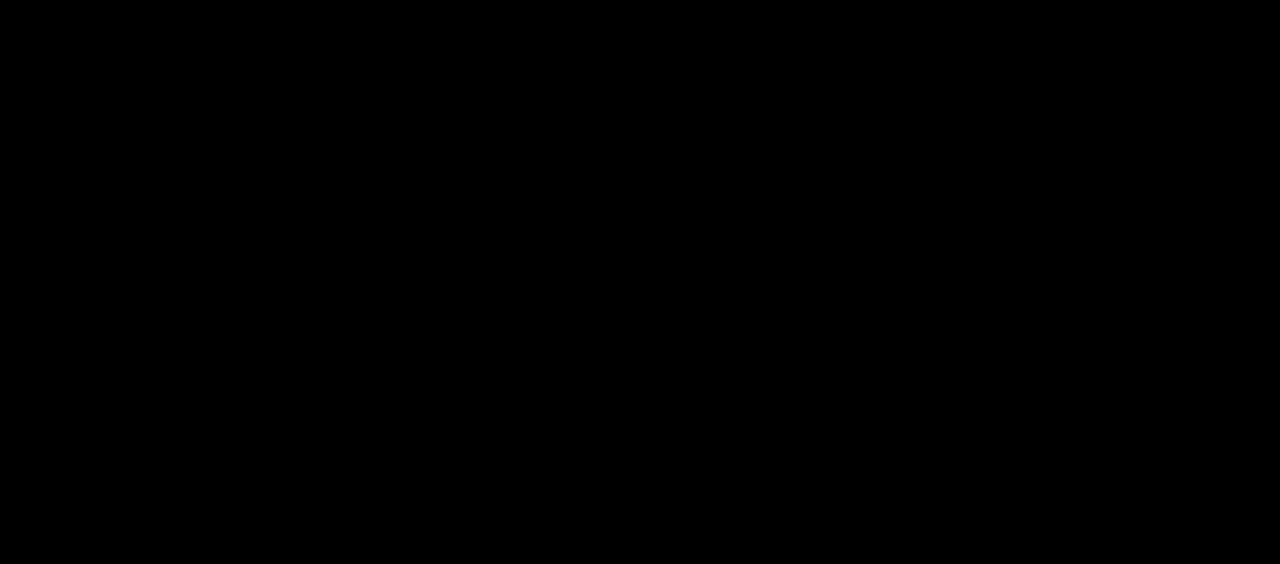
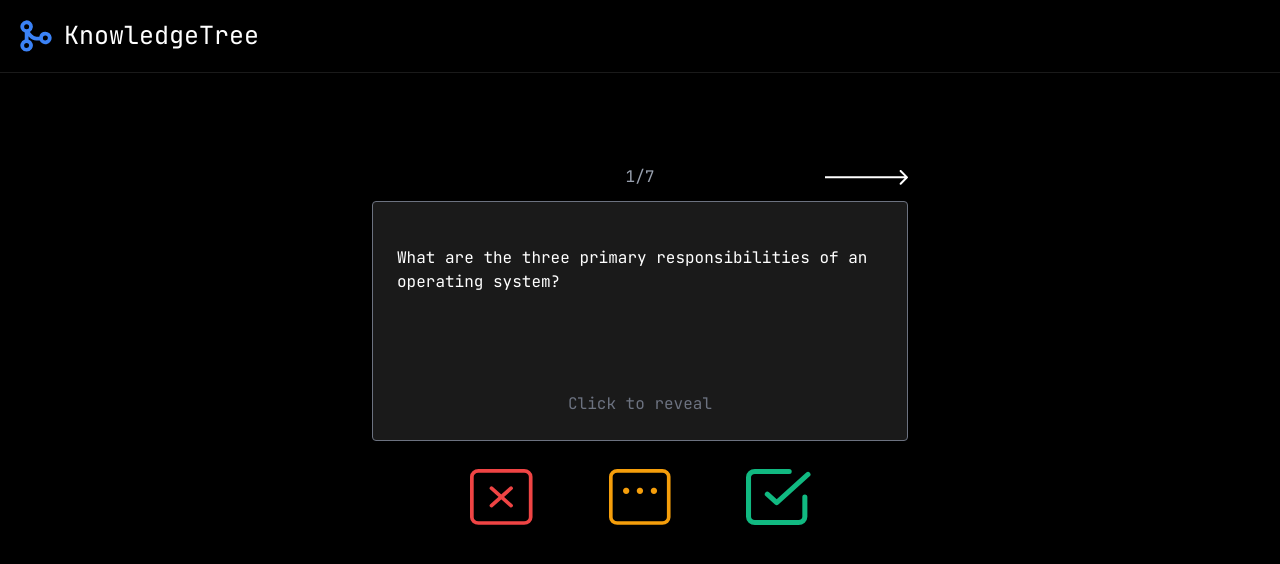
Before and after one commit to lsc27Hunter/knowledge-tree, a React (Vite) app in the folder client/: page /study/1 in a window 1280 px wide. Before the commit this address had no page. Shown: the top 564 px of the page. Built offline with nearby package versions, Linux system fonts and the light colour scheme.

Commit message:
feat: results screen

```diff
--- a/client/src/App.tsx
+++ b/client/src/App.tsx
@@ -13,7 +13,7 @@ function App() {
         <Route path="/dashboard" element={<DashboardPage />} />
         <Route path="/login" element={<LoginPage />} />
         <Route path="/register" element={<RegisterPage />} />
-        <Route path="/study" element={<StudyPage />} />
+        <Route path="/study/:deckId" element={<StudyPage />} />
       </Routes>
     </div>
   );
--- a/client/src/mockData.ts
+++ b/client/src/mockData.ts
@@ -1,12 +1,48 @@
-interface Card {
+export interface Deck {
+  id: number;
+  name: string;
+  mastery: number;
+  cards: Card[];
+}
+
+export interface Card {
   id: number;
   question: string;
   answer: string;
 }
 
+interface DeckCreate {
+  name: string;
+  mastery: number;
+  cards: CardCreate[];
+};
+
 type CardCreate = Omit<Card, "id">;
 
-const cards: CardCreate[] = [
+let nextDeckId = 1;
+let nextCardId = 1;
+
+function createDeck(deck: DeckCreate): Deck {
+  return {
+    id: nextDeckId++,
+    name: deck.name,
+    mastery: deck.mastery,
+    cards: deck.cards.map(createCard),
+  };
+}
+
+function createCard(card: CardCreate): Card {
+  return {
+    id: nextCardId++,
+    ...card
+  };
+}
+
+const decksToCreate: DeckCreate[] = [
+  {
+    name: "Operating Systems",
+    mastery: 61,
+    cards: [
       {
         question: "What are the three primary responsibilities of an operating system?",
         answer: "1. Process management\n2. Memory management\n3. File system and device management",
@@ -35,11 +71,12 @@ const cards: CardCreate[] = [
         question: "Which scheduling algorithm is used in a timesharing environment?",
         answer: "Round Robin (RR)",
       },
+    ]
+  }
 ];
 
-export function getCards(): Card[] {
-  return cards.map((card, i) => ({
-    id: i + 1,
-    ...card
-  }));
+const decks: Deck[] = decksToCreate.map(createDeck);
+
+export function getDeckById(id: number): Deck | null {
+  return decks.find(deck => deck.id === id) ?? null;
 }
--- a/client/src/pages/Study.tsx
+++ b/client/src/pages/Study.tsx
@@ -5,11 +5,85 @@ import ArrowRight from "../assets/arrow-right-thin.svg";
 import GreenCheckSquare from "../assets/green-check-square.svg";
 import YellowSquare from "../assets/yellow-square.svg";
 import RedXSquare from "../assets/red-x-square.svg";
-import { getCards } from "../mockData";
+import { getDeckById, type Card as CardData } from "../mockData";
+import { useParams } from "react-router-dom";
 
 const StudyPage: React.FC = () => {
-  const cards = getCards();
-  const [index, setIndex] = useState(0);
+  return (
+    <>
+      <Navbar version="Blank" />
+      <StudySection />
+    </>
+  );
+};
+
+type StudySectionPage = "cards" | "results";
+type CardId = number;
+type Rating = "red" | "yellow" | "green";
+type StartFrom = "front" | "back";
+type RateResult = "rated" | "unrated";
+
+function StudySection() {
+  const deckId = parseInt(useParams().deckId!);
+  const [startFrom, setStartFrom] = useState<StartFrom>("front");
+  const [page, setPage] = useState<StudySectionPage>("cards");
+  const [ratings, setRatings] = useState<Map<CardId, Rating>>(new Map());
+
+  const deck = getDeckById(deckId);
+  if (deck == null) {
+    console.error("deck not found.");
+    return (<div>Error: deck not found.</div>);
+  }
+  const cards = deck.cards;
+
+  function gotoResults() {
+    setPage("results");
+  }
+  function goBackToCards() {
+    setPage("cards");
+    setStartFrom("back");
+  }
+  function rate(id: CardId, rating: Rating): RateResult {
+    const newRatings = new Map(ratings);
+    const ratingNow = newRatings.get(id);
+    let rateResult: RateResult | undefined;
+    if (ratingNow === rating) {
+      newRatings.delete(id);
+      rateResult = "unrated";
+    } else {
+      newRatings.set(id, rating);
+      rateResult = "rated";
+    }
+    setRatings(newRatings);
+    return rateResult;
+  }
+
+  function getPage() {
+    switch (page) {
+      case "cards": return (<CardsSection cards={cards} startFrom={startFrom} ratings={ratings} gotoResults={gotoResults} rate={rate} />);
+      case "results": return (<ResultsSection ratings={ratings} cardCount={cards.length} goBackToCards={goBackToCards} />);
+    }
+  }
+
+  return (
+    <div className="flex w-full justify-center">
+      <div className="flex flex-col w-full max-w-140 items-center px-3 mt-21">
+        {getPage()}
+      </div>
+    </div>
+  );
+}
+
+interface CardsSectionProps {
+  cards: CardData[],
+  startFrom: StartFrom,
+  ratings: Map<CardId, Rating>,
+  gotoResults: () => void,
+  rate: (id: CardId, rating: Rating) => RateResult,
+}
+
+function CardsSection({ cards, startFrom, ratings, gotoResults, rate: _rate }: CardsSectionProps) {
+  const [index, setIndex] = useState(toInitialIndex(startFrom, cards.length));
   const [revealed, setRevealed] = useState(false);
   function prev() {
     const i = index - 1;
@@ -23,6 +97,8 @@ const StudyPage: React.FC = () => {
     if (i < cards.length) {
       setIndex(i);
       setRevealed(false);
+    } else {
+      gotoResults();
     }
   }
   useEffect(() => {
@@ -30,7 +106,6 @@ const StudyPage: React.FC = () => {
       switch (e.key) {
         case "ArrowLeft": { prev(); break; }
         case "ArrowRight": { next(); break; }
-        case " ": { toggleRevealed(); break; }
       }
     }
     document.addEventListener("keydown", onKeyDown);
@@ -38,66 +113,263 @@ const StudyPage: React.FC = () => {
       document.removeEventListener("keydown", onKeyDown);
     };
   });
-  function onRed() {
+  function rate(rating: Rating) {
+    if (cards.length === 0) return;
+    const card = cards[index];
+    const rateResult = _rate(card.id, rating);
+    if (rateResult === "rated") {
       next();
     }
+  }
+  function onRed() {
+    rate("red");
+  }
   function onYellow() {
-    next();
+    rate("yellow");
   }
   function onGreen() {
-    next();
+    rate("green");
   }
   function toggleRevealed() {
     setRevealed(!revealed);
   }
 
-  const card = cards.length > 0 ? cards[index] : null;
+  if (cards.length === 0) {
+    return (
+      <div className="flex justify-center items-center min-h-120">
+        <div className="text-white font-inter">No cards!</div>
+      </div>
+    );
+  }
+  const card = cards[index];
+  const rating = ratings.get(card.id);
 
   return (
     <>
-      <Navbar version="Blank" />
-      <div className="flex w-full justify-center">
-        <div className="flex flex-col w-full max-w-140 items-center px-3 mt-24 select-none">
-          <div className="grid w-full items-center" style={{ gridTemplateColumns: "1fr auto 1fr"}}>
-            {index > 0 && <button className="cursor-pointer col-1 justify-self-start" onClick={prev}>
+      <CardNav cardCount={cards.length} index={index} prev={prev} next={next} />
+      <Card className="mt-1" question={card.question} answer={card.answer} revealed={revealed} rating={rating} toggleRevealed={toggleRevealed} />
+      <ButtonRow className="sm:mt-7 mt-6" onRed={onRed} onYellow={onYellow} onGreen={onGreen} rating={rating} />
+    </>
+  );
+}
+
+function toInitialIndex(startFrom: StartFrom, cardCount: number) {
+  switch (startFrom) {
+    case "front": { return 0; }
+    case "back": { return cardCount - 1; }
+  }
+}
+
+interface ResultsSectionProps {
+  ratings: Map<CardId, Rating>;
+  cardCount: number;
+  goBackToCards: () => void;
+}
+
+function ResultsSection({ ratings, cardCount, goBackToCards }: ResultsSectionProps) {
+  useKeyDown("ArrowLeft", goBackToCards);
+  let greens = 0;
+  let yellows = 0;
+  let reds = 0;
+  for (const rating of ratings.values()) {
+    switch (rating) {
+      case "green": { greens++; break; }
+      case "yellow": { yellows++; break; }
+      case "red": { reds++; break; }
+    }
+  }
+  const skipped = cardCount - greens - yellows - reds;
+  const rated = cardCount - skipped;
+  const score = rated === 0 ? null : Math.floor((greens * 2 + yellows) / (rated * 2) * 100);
+  return (
+    <>
+      <ResultsNav prev={goBackToCards} />
+      <table className="text-white font-jetbrains mr-6 mt-6 table-fixed border-separate border-spacing-x-3 border-spacing-y-1.5">
+        <tr><td className="text-right text-success-green">Mastered</td><td className="text-right">{greens}</td></tr>
+        <tr><td className="text-right text-warning-yellow">Working on</td><td className="text-right">{yellows}</td></tr>
+        <tr><td className="text-right text-danger-red">Forgot</td><td className="text-right">{reds}</td></tr>
+        <tr><td className="text-right text-gray-300">Skipped</td><td className="text-right">{skipped}</td></tr>
+      </table>
+
+      {score !== null && <div className="text-lg font-jetbrains flex gap-x-3 mt-6">
+        <div className="text-purple-500">Final Score</div><div className="text-white">{score}%</div>
+      </div>}
+    </>
+  );
+}
+
+interface CardNavProps {
+  cardCount: number;
+  index: number;
+  prev: () => void;
+  next: () => void;
+}
+
+function CardNav({ cardCount, index, prev, next }: CardNavProps) {
+  return (
+    <div className="grid w-full items-center h-10 select-none" style={{ gridTemplateColumns: "1fr auto 1fr"}}>
+      {index > 0 && <button className="h-full cursor-pointer col-1 justify-self-start" onClick={prev}>
         <img className="rotate-180" src={ArrowRight} alt="next" />
       </button>}
-            {cards.length > 0 && <div className="text-gray-400 font-jetbrains col-2 justify-self-center">{index + 1}/{cards.length}</div>}
-            <button className="cursor-pointer col-3 justify-self-end" onClick={next}>
+      {cardCount > 0 && <div className="text-gray-400 font-jetbrains col-2 justify-self-center">{index + 1}/{cardCount}</div>}
+      <button className="h-full cursor-pointer col-3 justify-self-end" onClick={next}>
         <img src={ArrowRight} alt="next" />
       </button>
     </div>
-          <div className="mt-3 flex flex-col pt-11 pb-6 px-6 font-jetbrains items-center justify-between bg-primary-grey border active:bg-[#222] border-primary-light-grey rounded w-full min-h-60 cursor-pointer"
+  );
+}
+
+interface ResultsNavProps {
+  prev: () => void;
+}
+
+function ResultsNav({ prev }: ResultsNavProps) {
+  return (
+    <div className="grid w-full items-center h-10 select-none" style={{ gridTemplateColumns: "1fr auto 1fr"}}>
+      <button className="h-full cursor-pointer col-1 justify-self-start" onClick={prev}>
+        <img className="rotate-180" src={ArrowRight} alt="next" />
+      </button>
+      <div className="text-white text-2xl font-inter col-2 justify-self-center">Results</div>
+    </div>
+  );
+}
+
+interface ButtonRowProps {
+  className?: string;
+  rating: Rating | undefined;
+  onRed: () => void;
+  onYellow: () => void;
+  onGreen: () => void;
+}
+
+function ButtonRow({ className = "", rating, onRed, onYellow, onGreen }: ButtonRowProps) {
+  return (
+    <div className={`grid items-center w-full sm:px-15 h-14 ${className}`} style={{ gridTemplateColumns: "1fr 1fr 1fr" }}>
+      <RedButton onPress={onRed} selected={rating === "red"} />
+      <YellowButton onPress={onYellow} selected={rating === "yellow"} />
+      <GreenButton onPress={onGreen} selected={rating === "green"} />
+    </div>
+  );
+}
+
+interface ButtonProps {
+  selected: boolean;
+  onPress: () => void;
+}
+
+function RedButton({ selected, onPress }: ButtonProps) {
+  const scale = useButtonScale("1", selected, onPress);
+  return (
+    <button className={`cursor-pointer justify-self-center ${scale}`}
+      style={{ transition: "scale 0.08s ease-out" }} onClick={onPress}>
+      <img className="h-14" src={RedXSquare} alt="forgot" />
+    </button>
+  );
+}
+
+function YellowButton({ selected, onPress }: ButtonProps) {
+  const scale = useButtonScale("2", selected, onPress);
+  return (
+    <button className={`relative text-5xl cursor-pointer justify-self-center ${scale}`}
+      style={{ transition: "scale 0.08s ease-out" }} onClick={onPress}>
+      <img className="h-14" src={YellowSquare} alt="took a while" />
+      <div className="pb-[1.3ch] pointer-events-none absolute flex left-0 top-0 w-full h-full items-center justify-center text-warning-yellow">
+        ...
+      </div>
+    </button>
+  );
+}
+
+function GreenButton({ selected, onPress }: ButtonProps) {
+  const scale = useButtonScale("3", selected, onPress);
+  return (
+    <button className={`cursor-pointer justify-self-center ${scale}`}
+      style={{ transition: "scale 0.08s ease-out" }} onClick={onPress}>
+      <img className="h-14" src={GreenCheckSquare} alt="knew it instantly" />
+    </button>
+  );
+}
+
+function useButtonScale(key: string, selected: boolean, onPress: () => void) {
+  const keyPressed = useKeyPress(key, onPress);
+  if (selected) return "scale-[calc(10/14)]";
+  if (keyPressed) return "active:scale-[calc(12/14)] scale-[calc(12/14)]";
+  return "active:scale-[calc(12/14)]";
+}
+
+interface CardProps {
+  className?: string;
+  question: string;
+  answer: string;
+  revealed: boolean;
+  rating: Rating | undefined;
+  toggleRevealed: () => void;
+}
+
+function Card({ className = "", question, answer, revealed, rating, toggleRevealed }: CardProps) {
+  const borderColor = toBorderColor(rating);
+  const bgColor = useKeyDown(" ", toggleRevealed) ? "bg-[#222]" : "bg-primary-grey";
+  return (
+    <div className={`flex flex-col pt-11 pb-6 px-6 font-jetbrains items-center justify-between ${bgColor} active:bg-[#222] border ${borderColor} rounded w-full min-h-60 cursor-pointer select-none ${className}`}
       onClick={toggleRevealed}>
-            {card === null ?
-              <div className="text-white">No cards!</div> :
-              revealed ?
-                <div className="text-white whitespace-pre-line">{card.answer}</div> :
+        {revealed ?
+          <div className="text-white whitespace-pre-line">{answer}</div> :
           <>
-                  <div className="text-white whitespace-pre-line">{card.question}</div>
+            <div className="text-white whitespace-pre-line">{question}</div>
             <div className="text-primary-light-grey">Click to reveal</div>
           </>
         }
     </div>
-          <div className="grid items-center w-full sm:px-15 h-20 sm:mt-4 mt-3" style={{ gridTemplateColumns: "1fr 1fr 1fr" }}>
-            <button className="cursor-pointer justify-self-center" onClick={onRed}>
-              <img className="h-14 active:h-20" style={{ transition: "height 0.08s ease-out" }} src={RedXSquare} alt="forgot" />
-            </button>
-            <button className="relative text-5xl active:text-[calc(3rem*20/14)] cursor-pointer justify-self-center" onClick={onYellow}>
-              <img className="h-14 active:h-20 z-1 bg-transparent" style={{ transition: "height 0.08s ease-out" }} src={YellowSquare} alt="took a while" />
-              <div className="pb-[1.3ch] pointer-events-none absolute flex left-0 top-0 w-full h-full items-center justify-center text-warning-yellow"
-                style={{ transition: "font-size 0.08s ease-out" }}>
-                ...
-              </div>
-            </button>
-            <button className="cursor-pointer justify-self-center" onClick={onGreen}>
-              <img className="h-14 active:h-20" style={{ transition: "height 0.08s ease-out" }} src={GreenCheckSquare} alt="knew it instantly" />
-            </button>
-          </div>
-        </div>
-      </div>
-    </>
   );
+}
+
+function toBorderColor(rating: Rating | undefined) {
+  switch (rating) {
+    case "red": {
+      return "border-danger-red";
+    }
+    case "yellow": {
+      return "border-warning-yellow";
+    }
+    case "green": {
+      return "border-success-green";
+    }
+    case undefined: {
+      return "border-primary-light-grey";
+    }
+  }
+}
+
+function useKeyDownHelper(key: string, holdToRepeat: boolean, onPress: () => void) {
+  const [keyPressed, setKeyPressed] = useState(false);
+  useEffect(() => {
+    function onKeyDown(e: KeyboardEvent) {
+      if (e.key === key && (holdToRepeat || keyPressed === false)) {
+        setKeyPressed(true);
+        onPress();
+      }
+    }
+    function onKeyUp(e: KeyboardEvent) {
+      if (e.key === key) {
+        setKeyPressed(false);
+      }
+    }
+    document.addEventListener("keydown", onKeyDown);
+    document.addEventListener("keyup", onKeyUp);
+    return () => {
+      document.removeEventListener("keydown", onKeyDown);
+      document.removeEventListener("keyup", onKeyUp);
     };
+  });
+  return keyPressed;
+}
+
+function useKeyDown(key: string, onPress: () => void) {
+  return useKeyDownHelper(key, true, onPress);
+}
+
+function useKeyPress(key: string, onPress: () => void) {
+  return useKeyDownHelper(key, false, onPress);
+}
 
 export default StudyPage;
```
Lines whose indentation alone changed are shown as unchanged.
